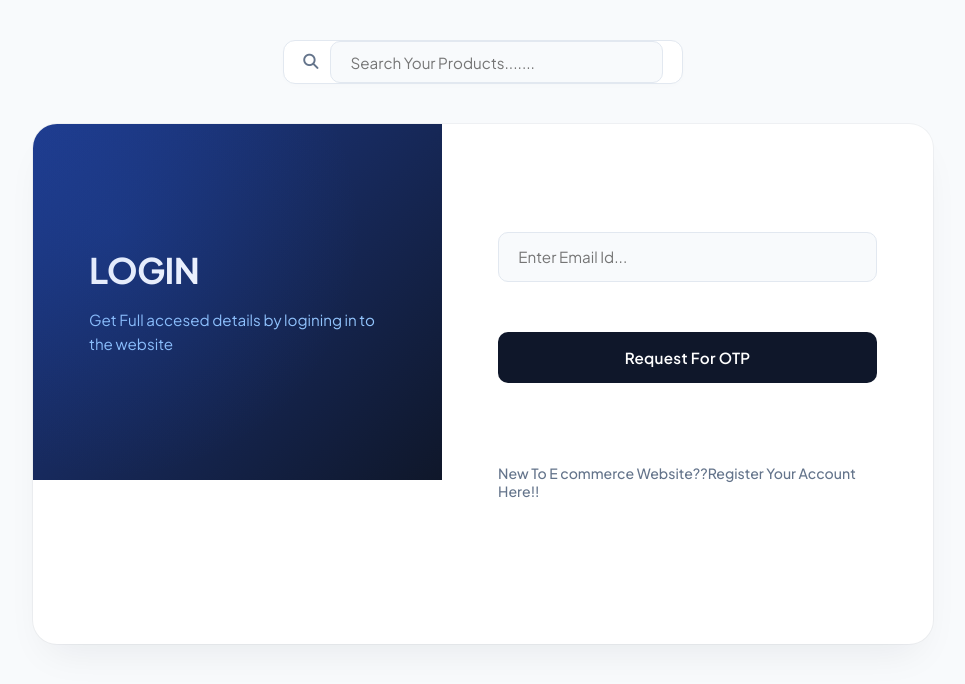
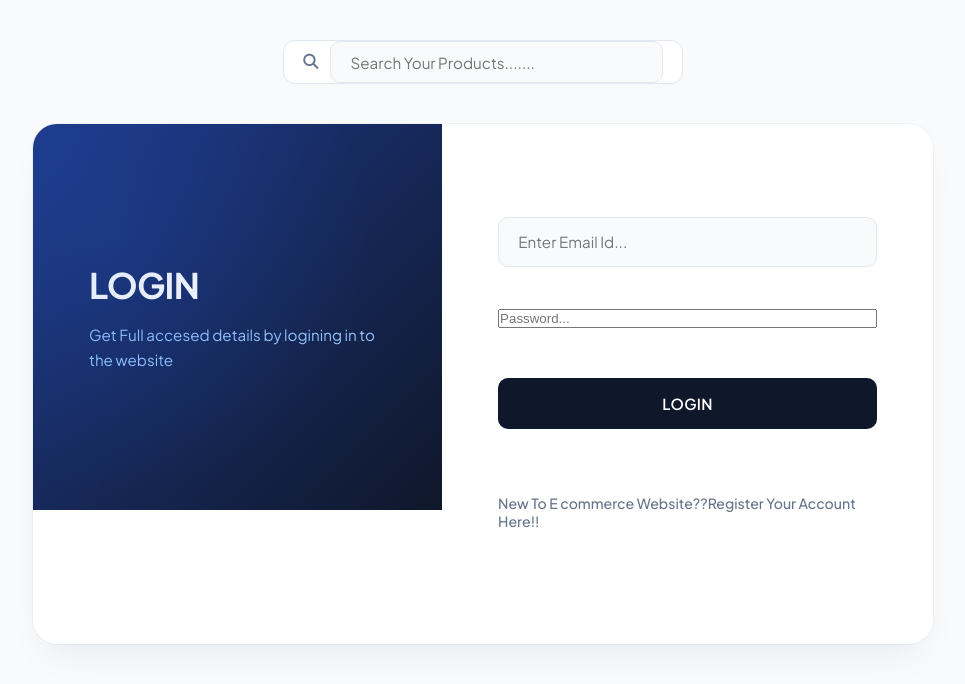
Before and after one commit to devanadhreddy/e-commerce-website, a Flask app: page /logino in a window 1280 px wide. Shown: the part 54-738 px from the top of the page, without its empty margins (157-1122 px from the left). Run offline with Flask 3, Linux system fonts and the light colour scheme.

Commit message:
changes related to login details

```diff
--- a/app.py
+++ b/app.py
@@ -8,7 +8,7 @@
 from mysql.connector import pooling
 from dotenv import load_dotenv
 import os
-from werkzeug.security import generate_password_hash
+from werkzeug.security import generate_password_hash,check_password_hash
 import resend
 
 load_dotenv()
@@ -49,7 +49,8 @@
 
 @app.route('/')
 def home():
-    return render_template('index.html')
+    username=session.get("user_name")
+    return render_template('index.html',username=username)
 
 @app.route('/category/<category_name>')
 def category(category_name):
@@ -67,90 +68,48 @@
 
 @app.route('/logino')
 def logino():
-    return render_template('login.html',login=True)
+    return render_template('login.html')
 
 
 
-def send_otp_email(username, otp):
-    # Set your Resend API key
-    resend.api_key = os.getenv("RESEND_API_KEY")
 
-    # Define the email parameters
-    params = {
-        # Use 'onboarding@resend.dev' during testing.
-        # Once your custom domain is verified, change it to something like 'no-reply@yourdomain.com'
-        "from": "Your App <onboarding@resend.dev>",
-        "to": [username],  # username is the recipient's email
-        "subject": "Email Verification OTP",
-        "html": f"<p>Your OTP is: <strong>{otp}</strong></p>",
-    }
-
-    # Send email via HTTPS API (No SMTP timeout issues on Render)
-    return resend.Emails.send(params)
 
 @app.route('/login_details',methods=['post'])
 def login_details():
 
     connect=connection()
-    cursor=connect.cursor()
+    cursor=connect.cursor(dictionary=True)
 
 
-    username=request.form["username"]
-    cursor.execute(''' SELECT id,user_name FROM account_details WHERE email_id=%s''',(username,))
+    username=request.form["email_id"]
+    password=request.form["password"]
+    cursor.execute(''' SELECT id,user_name,email_id,password_hash FROM account_details WHERE email_id=%s ''',(username,))
 
-    user_details=cursor.fetchall()
+    user_details=cursor.fetchone()
+    original_name=user_details["user_name"]
+    original_password=check_password_hash(user_details["password_hash"],password)
 
-    if user_details:
+    if (username== original_name) and (original_password):
 
-        session["pending_login"]=username
-        otp=str(random.randint(100000,999999))
-        query='''INSERT  INTO login_details (email_mobile,otp) VALUES(%s,%s)'''
-        cursor.execute(query,(username,otp))
-        connect.commit()
+        session["user_id"]=user_details["id"]
+        session['user_name']=user_details["user_name"]
 
-        send_otp_email(username,otp)
 
         cursor.close()
         connect.close()
 
 
-        return render_template('login.html',verify=True)
+        return render_template('login.html')
+    elif original_password:
+        return render_template('login.html',error_username="You Username is Wrong Please check!!!")
+    elif (username== original_name):
+        return render_template('login.html',error_username="You password is Wrong Please check!!!")
+
     else:
-        return render_template('login.html',login=True,error_username="You Do Not Have An Account With This username--Register One")
-
-@app.route('/verify_otp',methods=['post'])
-def verify_otp():
-    username=session.get("pending_login")
+        return render_template('login.html',error_username="You Do Not Have Account With this Credentials!!!")
 
 
-    entered_otp=request.form['otp']
 
-    connect=connection()
-    cursor=connect.cursor()
-
-    query=''' SELECT otp FROM login_details WHERE email_mobile=%s ORDER BY id DESC LIMIT 1'''
-
-    cursor.execute(query,(username,))
-    stored_otp=cursor.fetchone()
-    stored_otp_2=str(stored_otp[0]).strip()
-
-
-    if entered_otp==stored_otp_2:
-        cursor.execute(''' SELECT id FROM account_details WHERE email_id=%s''',(username,))
-        user_id=cursor.fetchone()
-
-        session['user_id']=user_id[0]
-        session['email_id']=username    ## otp should be deleted make sure tgis to remainder
-        cursor.execute(''' DELETE FROM login_details WHERE email_mobile=%s''',(username,))
-        connect.commit()
-
-        cursor.close()
-        connect.close()
-        session.pop('pending_login', None)
-        return redirect('/')
-
-    else:
-        return render_template("login.html",invalid_otp="Invalid OTP Try Again",verify=True)
 
 
 
--- a/templates/index.html
+++ b/templates/index.html
@@ -351,7 +351,11 @@
 
     </div>
         <div class="nav-icons">
+            {% if username %}
+            <a href="#"> 👤 {{username}}</a>
+            {% else %}
             <a href="{{url_for('logino')}}">LOGIN</a>
+            {% endif %}
             <a href="{{url_for('home')}}">HOME</a>
 
             <a href="{{url_for('selltous')}}">SELL TO US</a>
--- a/templates/login.html
+++ b/templates/login.html
@@ -196,7 +196,8 @@
    ========================================= */
 input[type="text"],
 input[type="email"],
-input[type="number"] {
+input[type="number"]
+input [type="password"]{
     width: 100%;
     background-color: #f8fafc;
     border: 1px solid var(--border-light);
@@ -211,7 +212,8 @@
 
 input[type="text"]:focus,
 input[type="email"]:focus,
-input[type="number"]:focus {
+input[type="number"]:focus
+input [type="password"]:focus{
     background-color: var(--bg-surface);
     border-color: var(--accent-blue);
     box-shadow: 0 0 0 4px var(--accent-glow);
@@ -325,39 +327,31 @@
             <h2>LOGIN</h2>
             <p>Get Full accesed details by logining in to the website</p>
         </div>
-        {% if login %}
+
 
         <form action="{{url_for('login_details')}}" method="POST" class="login-otp">
-            <input type="text" name="username" class="username" placeholder="Enter Email Id..."><br><br>
-            <button type="submit" class="otp-button">Request For OTP</button><br>
+            <input type="email" name="email_id" class="username" placeholder="Enter Email Id..."><br><br>
+            <input type="password" name="password" class="username" placeholder="Password..."><br><br>
+            <button type="submit" class="otp-button">LOGIN</button><br>
             {% if error_username %}
             <p class="error-msg">{{error_username}}</p>
             {% endif %}
         </form>
-        {% endif %}
+
 
 
 
         <p class="bottom-register-note">New To E commerce Website??Register Your Account Here!!</p>
 
 
-          {% if verify %}
-        <form action="{{url_for('verify_otp')}}" method="POST" class="verify_otp">
-            <input type="text" name="otp" class="otp" placeholder="Enter Your OTP "><br><br>
-            <button type="submit" class="verify-button">LOGIN</button>
 
-            {% if invalid_otp %}
-            <p class="verify-error">{{invalid_otp}}</p>
-            {% endif %}
-        </form>
-       {% endif %}
 
 
         <form action="{{url_for('register_details')}}" method="POST" class="register-form">
             <input type="text" name="user_name" placeholder="Enter Your Username.."><br><br>
             <input type="email" name="email_id" placeholder="Enter Your email id.."><br><br>
             <input type="text" name="password_hash" placeholder="Enter Your password.."><br><br>
-            <input type="number" name="mobile_no" maxlength="10" placeholder="Enter Your mobile number.."><br><br>
+            <input type="tel" name="mobile_no" maxlength="10" inputmode="numeric" oninput="this.value = this.value.replace(/\D/g, '')" placeholder="Enter Your mobile number.."><br><br>
 
             <button type="submit" class="register-button">REGISTER</button>
 
@@ -365,25 +359,18 @@
 
     </div>
     <script>
+        const bottom_register_note=document.querySelector('.bottom-register-note');
+        const register_form_div=document.querySelector("register-form");
+        const login_form_div=document.querySelector("login-otp");
 
-        const login_otp_form=document.querySelector('.login-otp');
-        const register_form_button=document.querySelector('.register-form');
-        const bottom_register_button=document.querySelector('.bottom-register-note');
+        bottom_register_note.addEventListener("clicks",function(){
+            login_form_div.style.display="none";
+            register_form_div.style.display="block";
+        });
 
-        const verify_otp_div=document.querySelector('.verify_otp');
-        const register_data_submit_button=document.querySelector('.register-form');
 
-        bottom_register_button.addEventListener("click",function(){
-            login_otp_form.style.display="none";
-            register_form_button.style.display="block";
-        }
 
-        );
-        register_data_submit_button.addEventListener("submit",function(){
-            register_form_button.style.display="none";
-            login_otp_form.style.display="block";
 
-        });
 
 
     </script>
```
